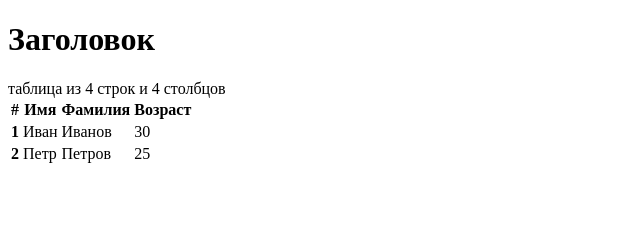
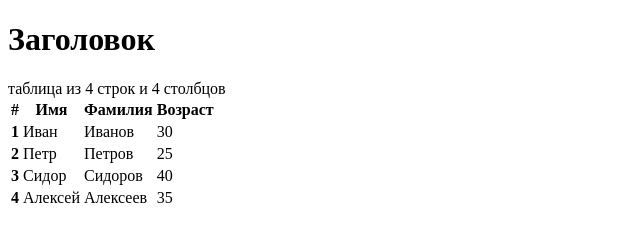
Before and after one commit to amsv/tes, a plain HTML site: page index.html in a window 1280 px wide. Shown: the whole page, without its empty margins (0-640 px from the left). Drawn offline with Linux system fonts and the light colour scheme.

Commit message:
добавил строки

```diff
--- a/index.html
+++ b/index.html
@@ -33,6 +33,18 @@
 						<td>Петров</td>
 						<td>25</td>
 					</tr>
+					<tr>
+						<th scope="row">3</th>
+						<td>Сидор</td>
+						<td>Сидоров</td>
+						<td>40</td>
+					</tr>
+					<tr>
+						<th scope="row">4</th>
+						<td>Алексей</td>
+						<td>Алексеев</td>
+						<td>35</td>
+					</tr>
 				</tbody>
 			</table>
 	</div>
```
